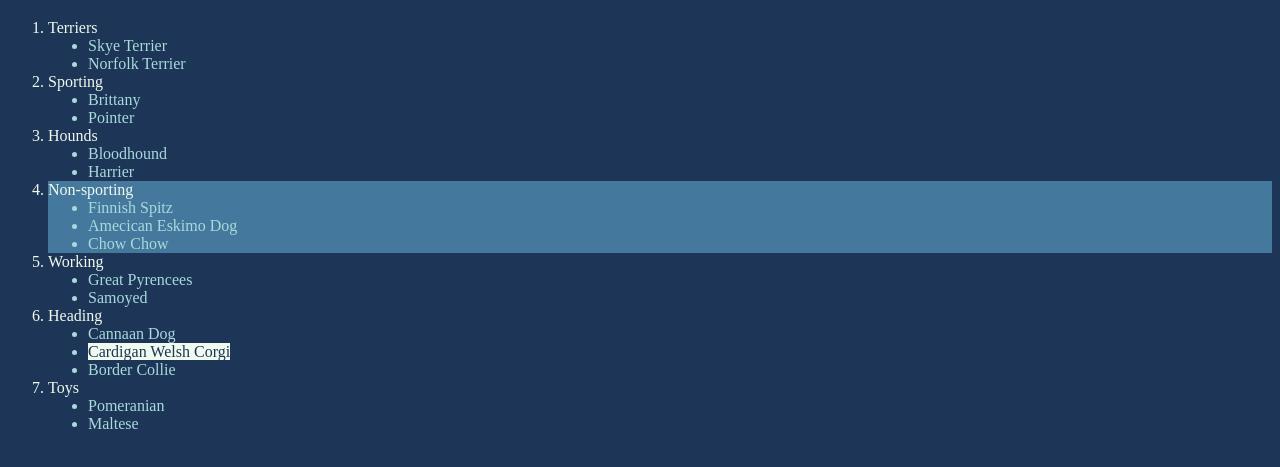
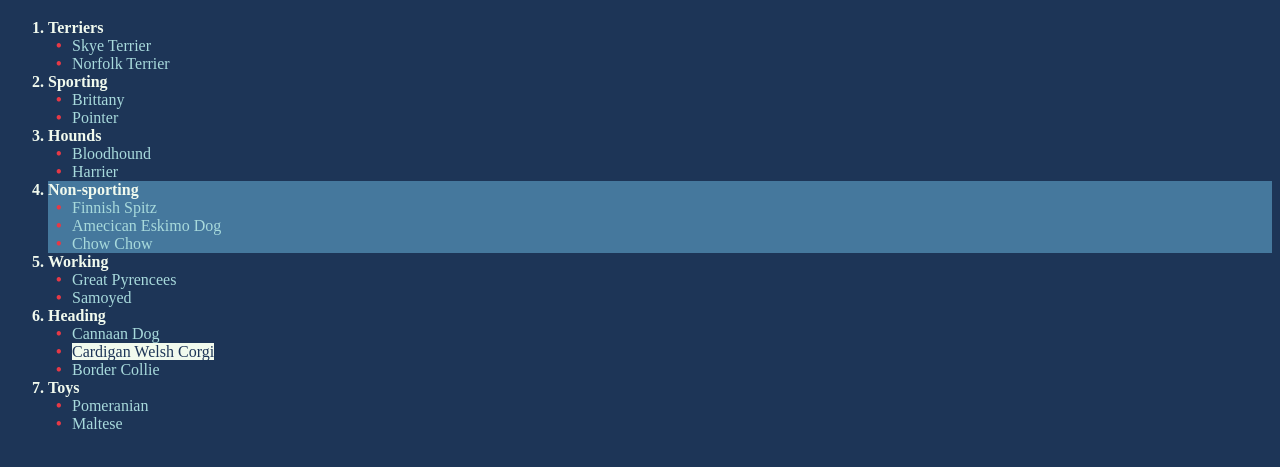
Before and after one commit to SatangBudsai/DII_M4_02, a plain HTML site: page index.html in a window 1280 px wide. Shown: the part 61-528 px from the top of the page. Drawn offline with Linux system fonts and the light colour scheme.

Commit message:
nested selector

```diff
--- a/style.css
+++ b/style.css
@@ -7,8 +7,23 @@ h1 {
 }
 
 ul {
-    list-style-type: disc;
+    list-style-type: none;
     color: #A8DADC;
+}
+
+ul li::before {
+    content: "\2022";
+    /* Add content: \2022 is the CSS Code/unicode for a bullet */
+    color: #E63946;
+    /* Change the color */
+    font-weight: bold;
+    /* If you want it to be bold */
+    display: inline-block;
+    /* Needed to add space between the bullet and the text */
+    width: 1em;
+    /* Also needed for space (tweak if needed) */
+    margin-left: -2em;
+    /* Also needed for space (tweak if needed) */
 }
 
 ol {
@@ -21,3 +36,6 @@ ol {
     color: #1D3557;
     background-color: #F1FAEE;
 }
+ol>li {
+    font-weight: bold;
+}
```
